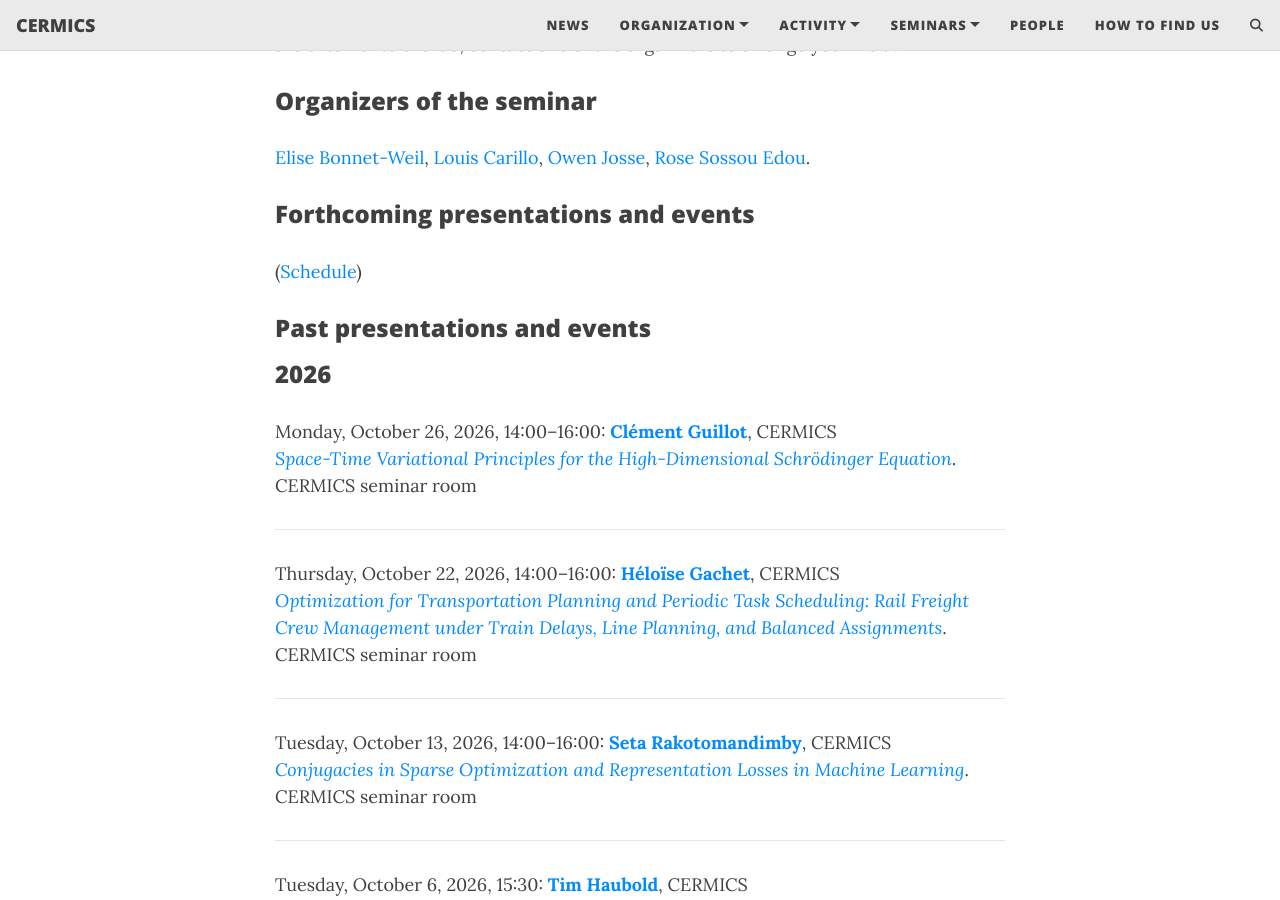
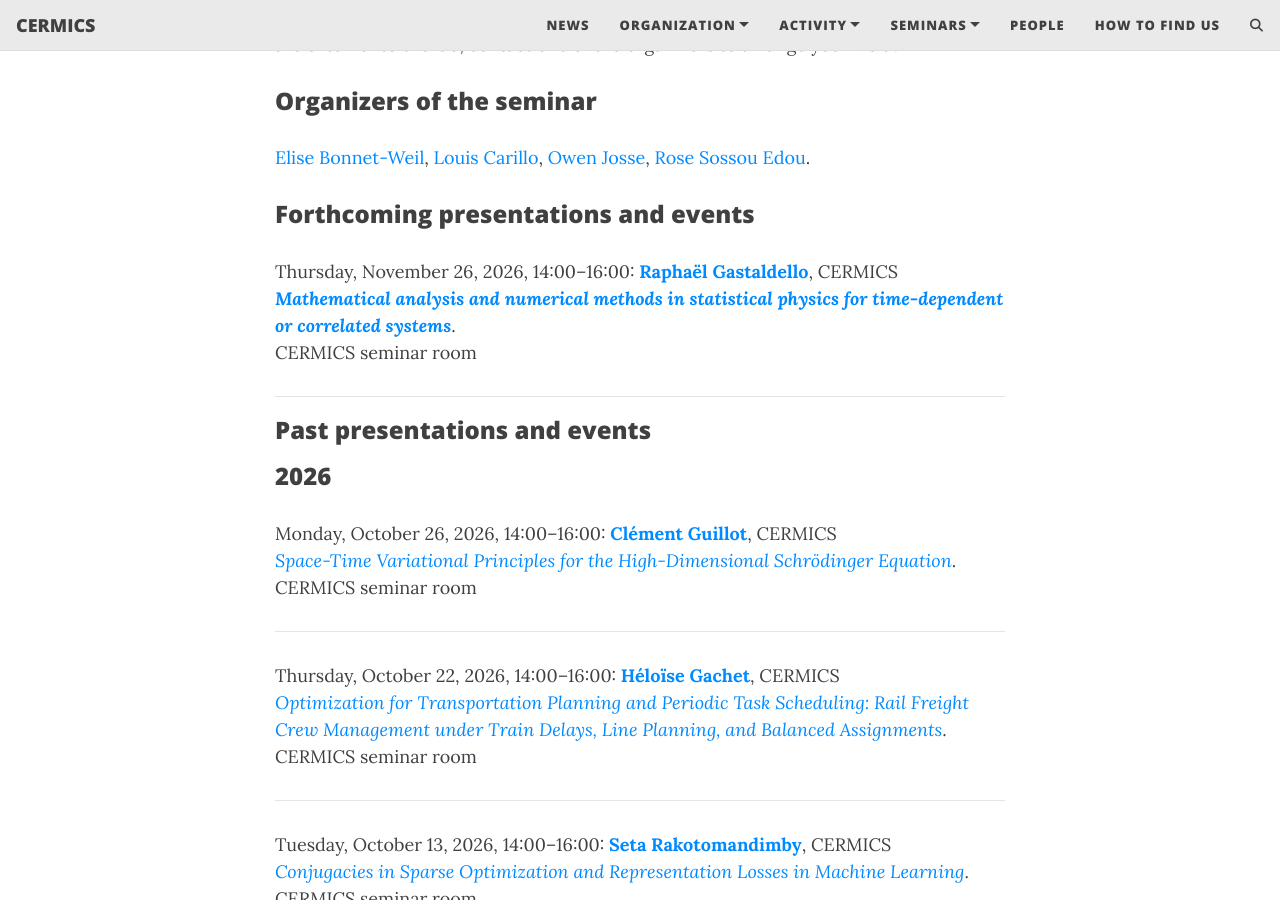
Before and after one commit to cermics/young-researchers, a Jekyll site: the page built from index.md, in a window 1280 px wide and 900 px high, scrolled down 602 px. Built offline with Jekyll 4.4.1, drawn with Linux system fonts in a browser that asks for light colours; comment, search, counter and statistics services are not loaded.

Commit message:
Soutenance blanche Raphael Gastadello

```diff
--- a/_data/young-researchers.yml
+++ b/_data/young-researchers.yml
@@ -1,3 +1,12 @@
+- TI: "Mathematical analysis and numerical methods in statistical physics for time-dependent or correlated systems"
+  abstract: "/abstracts/2026/11-26-raphael-gastaldello/"
+  Ahref: "https://rgastald.github.io"
+  AU: Raphaël Gastaldello
+  labo: CERMICS
+  date: 2026/11/26
+  hour: "14:00–16:00"
+  where: CERMICS seminar room
+  next: "yes"
 - TI: "Space-Time Variational Principles for the High-Dimensional Schrödinger Equation"
   abstract: "/abstracts/2026/10-26-clement-guillot/"
   Ahref: "https://team.inria.fr/matherials/team-members/clement-guillot/"
--- /dev/null
+++ b/abstracts/2026/11-26-raphael-gastaldello.md
@@ -0,0 +1,17 @@
+---
+layout: page
+abstract_page: true
+title: "Mathematical analysis and numerical methods in statistical physics for time-dependent or correlated systems"
+permalink: /abstracts/2026/11-26-raphael-gastaldello/
+---
+
+**Speaker:** Raphaël Gastaldello
+**Date:** Thursday 26 November 2026
+
+## Abstract
+
+This thesis presents contributions to the mathematical analysis and numerical simulation of models arising in statistical physics. It addresses three difficulties encountered when computing macroscopic properties from molecular dynamics: temporal correlations, interactions between particles, and rare transitions between metastable states. The work concerns variance reduction for Green–Kubo formulas, the interplay between the mean-field and diffusive limits of kinetic interacting particle systems, and the improvement of the Adaptive Multilevel Splitting algorithm through importance sampling of the initial conditions. This talk will focus primarily on the first two topics.
+
+## Résumé
+
+Cette thèse présente des contributions à l’analyse mathématique et au développement de méthodes numériques en physique statistique. Elle étudie trois difficultés rencontrées dans le calcul de propriétés macroscopiques à partir de dynamiques moléculaires : les corrélations temporelles, les interactions entre particules et la rareté des transitions entre états métastables. Les travaux portent sur la réduction de variance pour les formules de Green–Kubo, sur l’articulation entre limites de champ moyen et diffusive pour des systèmes de particules cinétiques, et sur l’amélioration de l’algorithme Adaptive Multilevel Splitting par échantillonnage préférentiel des conditions initiales. Cet exposé se concentrera principalement sur les deux premiers sujets.
--- a/index.md
+++ b/index.md
@@ -12,7 +12,6 @@ At CERMICS, we organize roughly every two weeks a seminar for the young resear
 <a href="https://sites.google.com/view/rosesossouedou" target="_blank">Rose Sossou Edou</a>.
 
 ### Forthcoming presentations and events
-(<a href="https://framagenda.org/apps/calendar/p/QRrqeeZa2jWenYMA" target="_blank">Schedule</a>)
 
 {% for link in site.data.young-researchers %}
 {% assign link_year = link.date | date : "%Y" %}
@@ -28,7 +27,7 @@ At CERMICS, we organize roughly every two weeks a seminar for the young resear
 {% endfor %}
 {% else %}
 {{ link.date | date : "%A, %B %-d, %Y" }}{% if link.hour != "void" %}, {{ link.hour }}{% endif %}: **{% if link_year == "2026" and link.Ahref %}<a href="{{ link.Ahref }}">{{ link.AU }}</a>{% else %}{{ link.AU }}{% endif %}**, {{ link.labo }}
-*{% if link.abstract %}<a href="{{ link.abstract | relative_url }}">{{ link.TI }}</a>{% else %}{{ link.TI }}{% endif %}*{% if link.slides %}, <a href="{{ link.slides | relative_url }}">(slides)</a>{% endif %}{% if link.recording %}, <a href="{{ link.recording }}">(recording)</a>{% endif %}.
+***{% if link.abstract %}<a href="{{ link.abstract | relative_url }}">{{ link.TI }}</a>{% else %}{{ link.TI }}{% endif %}***{% if link.slides %}, <a href="{{ link.slides | relative_url }}">(slides)</a>{% endif %}{% if link.recording %}, <a href="{{ link.recording }}">(recording)</a>{% endif %}.
 {{ link.where }}
 {% endif %}
 -------------------------
```
